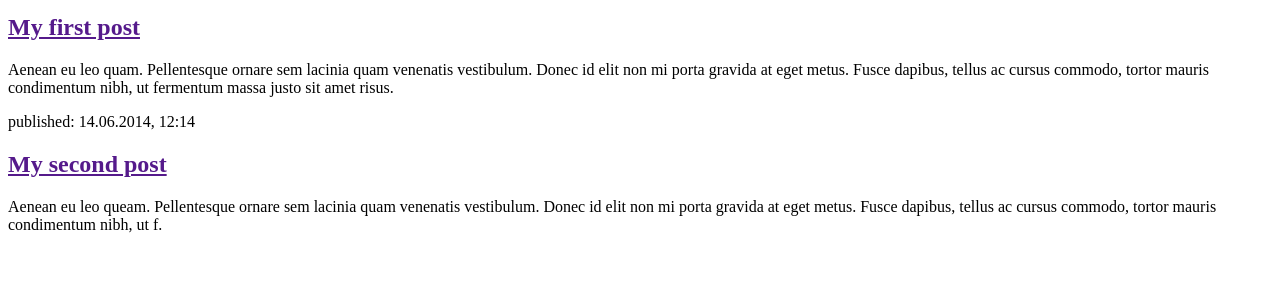
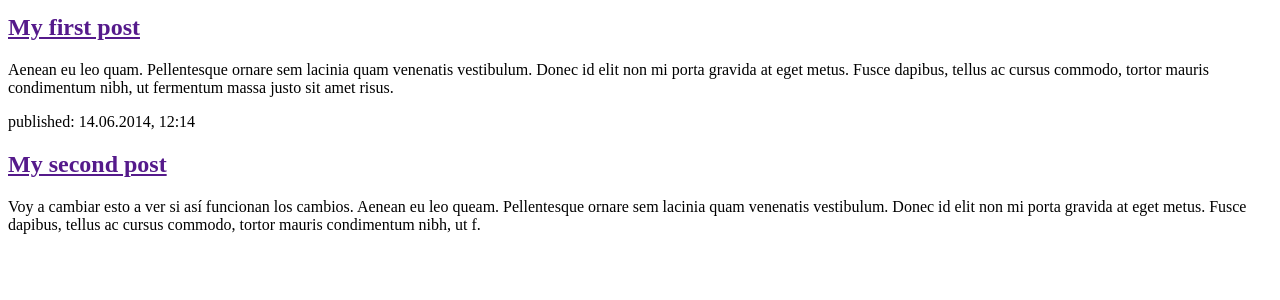
Before and after one commit to albertovigues/my-first-blog, a Django app: page / in a window 1280 px wide. Shown: the part 227-527 px from the top of the page. Run offline with Django 3.2, Linux system fonts and the light colour scheme.

Commit message:
Cambie el HTML para la página

```diff
--- a/blog/templates/blog/post_list.html
+++ b/blog/templates/blog/post_list.html
@@ -22,7 +22,7 @@
 		<div>
 			<p>published: 14.06.2014, 12:14</p>
 			<h2><a href="">My second post</a></h2>
-			<p>Aenean eu leo queam. Pellentesque ornare sem lacinia quam venenatis vestibulum. Donec id elit non mi porta gravida at eget metus. Fusce dapibus, tellus ac cursus commodo, tortor mauris condimentum nibh, ut f.</p>
+			<p>Voy a cambiar esto a ver si así funcionan los cambios. Aenean eu leo queam. Pellentesque ornare sem lacinia quam venenatis vestibulum. Donec id elit non mi porta gravida at eget metus. Fusce dapibus, tellus ac cursus commodo, tortor mauris condimentum nibh, ut f.</p>
 		</div>
 	</body>
 </html>
```
